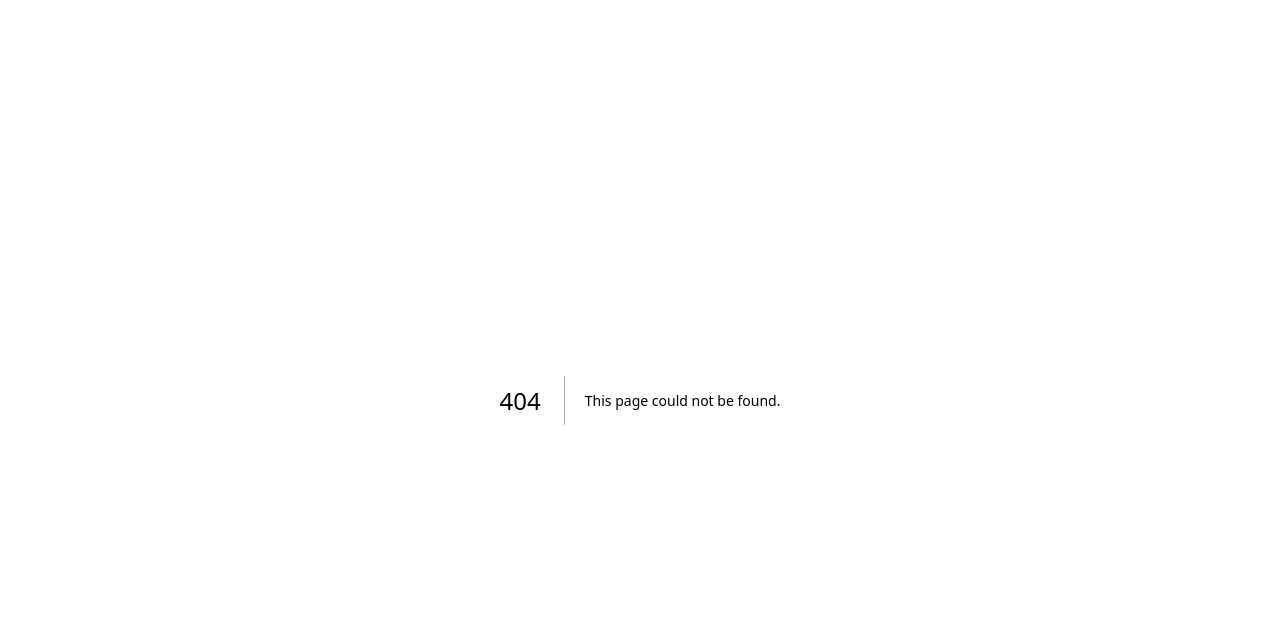
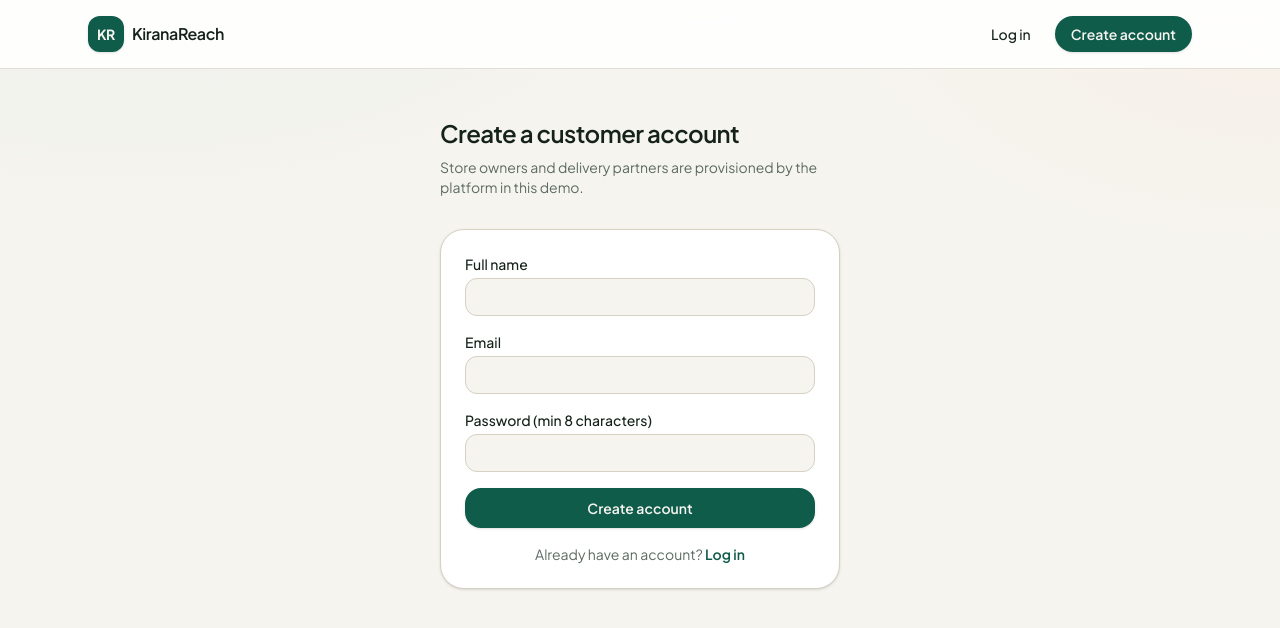
Before and after one commit to yashlahase/SESDProject, a Next.js app in the folder web/: page /register in a window 1280 px wide. Before the commit this address had no page. Shown: the top 628 px of the page. Built offline with nearby package versions, Linux system fonts and the light colour scheme.

Commit message:
feat(ui): add customer registration flow

```diff
--- /dev/null
+++ b/web/src/app/register/page.tsx
@@ -0,0 +1,99 @@
+"use client";
+
+import Link from "next/link";
+import { useRouter } from "next/navigation";
+import { useState } from "react";
+import { MarketingNav } from "@/components/MarketingNav";
+
+export default function RegisterPage() {
+  const router = useRouter();
+  const [name, setName] = useState("");
+  const [email, setEmail] = useState("");
+  const [password, setPassword] = useState("");
+  const [error, setError] = useState<string | null>(null);
+  const [loading, setLoading] = useState(false);
+
+  async function onSubmit(e: React.FormEvent) {
+    e.preventDefault();
+    setLoading(true);
+    setError(null);
+    const r = await fetch("/api/auth/register", {
+      method: "POST",
+      headers: { "content-type": "application/json" },
+      credentials: "include",
+      body: JSON.stringify({ name, email, password }),
+    });
+    setLoading(false);
+    if (!r.ok) {
+      const j = (await r.json().catch(() => ({}))) as { error?: string };
+      setError(j.error ?? "Could not register");
+      return;
+    }
+    router.push("/customer/stores");
+    router.refresh();
+  }
+
+  return (
+    <div className="min-h-full">
+      <MarketingNav />
+      <main className="mx-auto max-w-md px-4 py-12 sm:px-6">
+        <h1 className="text-2xl font-semibold tracking-tight text-[var(--foreground)]">Create a customer account</h1>
+        <p className="mt-2 text-sm text-[var(--muted)]">
+          Store owners and delivery partners are provisioned by the platform in this demo.
+        </p>
+        <form onSubmit={onSubmit} className="mt-8 space-y-4 rounded-3xl border border-[var(--border)] bg-[var(--card)] p-6 shadow-sm">
+          {error && (
+            <p className="rounded-xl border border-red-200 bg-red-50 px-3 py-2 text-sm text-red-800 dark:border-red-900/50 dark:bg-red-950/40 dark:text-red-100">
+              {error}
+            </p>
+          )}
+          <label className="block text-sm font-medium text-[var(--foreground)]">
+            Full name
+            <input
+              value={name}
+              onChange={(e) => setName(e.target.value)}
+              className="mt-1 w-full rounded-xl border border-[var(--border)] bg-[var(--background)] px-3 py-2 text-sm outline-none ring-[var(--ring)] focus:ring-2"
+              required
+            />
+          </label>
+          <label className="block text-sm font-medium text-[var(--foreground)]">
+            Email
+            <input
+              type="email"
+              value={email}
+              onChange={(e) => setEmail(e.target.value)}
+              className="mt-1 w-full rounded-xl border border-[var(--border)] bg-[var(--background)] px-3 py-2 text-sm outline-none ring-[var(--ring)] focus:ring-2"
+              autoComplete="email"
+              required
+            />
+          </label>
+          <label className="block text-sm font-medium text-[var(--foreground)]">
+            Password (min 8 characters)
+            <input
+              type="password"
+              value={password}
+              onChange={(e) => setPassword(e.target.value)}
+              className="mt-1 w-full rounded-xl border border-[var(--border)] bg-[var(--background)] px-3 py-2 text-sm outline-none ring-[var(--ring)] focus:ring-2"
+              autoComplete="new-password"
+              minLength={8}
+              required
+            />
+          </label>
+          <button
+            type="submit"
+            disabled={loading}
+            className="w-full rounded-2xl bg-[var(--primary)] py-2.5 text-sm font-semibold text-[var(--primary-foreground)] shadow-sm hover:opacity-95 disabled:opacity-60"
+          >
+            {loading ? "Creating…" : "Create account"}
+          </button>
+          <p className="text-center text-sm text-[var(--muted)]">
+            Already have an account?{" "}
+            <Link href="/login" className="font-semibold text-[var(--primary)] hover:underline">
+              Log in
+            </Link>
+          </p>
+        </form>
+      </main>
+    </div>
+  );
+}
```
